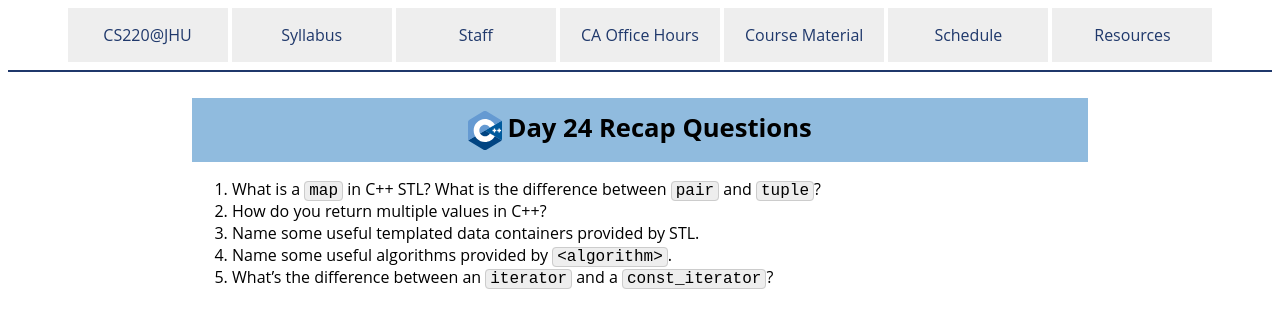
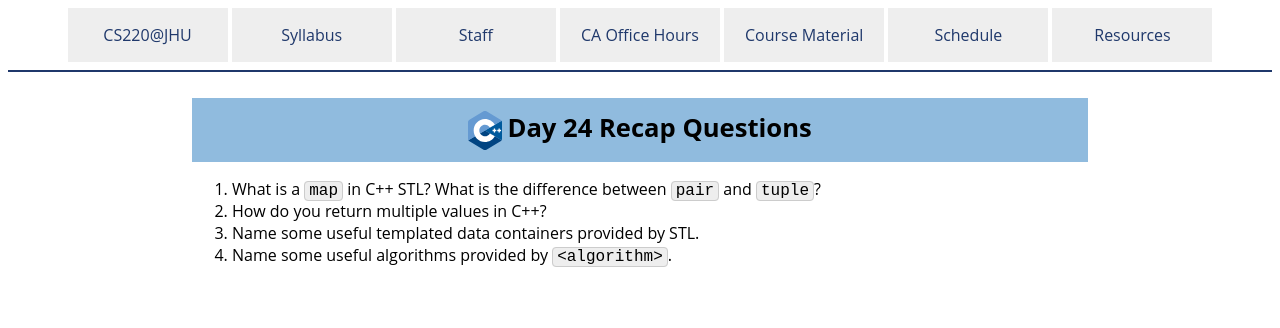
Before and after one commit to jhu-ip/cs220-f24, a Jekyll site: the page built from questions/day24.md, in a window 1280 px wide. Shown: the top 328 px of the page. Built offline with Jekyll 4.4.1, drawn with Linux system fonts in a browser that asks for light colours.

Commit message:
fixed racap qs

```diff
--- a/questions/day24.md
+++ b/questions/day24.md
@@ -7,11 +7,9 @@
   2. std::pair or std::tuple
   3. std::vector, std::map, std::pair, std::tuple, std::list
   4. std::sort, std::find, std::count
-  5. With a const_iterator, you are not allowed to change the contents.
 ---
 
 1. What is a `map` in C++ STL? What is the difference between `pair` and `tuple`?
 2. How do you return multiple values in C++?
 3. Name some useful templated data containers provided by STL.
 4. Name some useful algorithms provided by `<algorithm>`.
-5. What's the difference between an `iterator` and a `const_iterator`?
```
